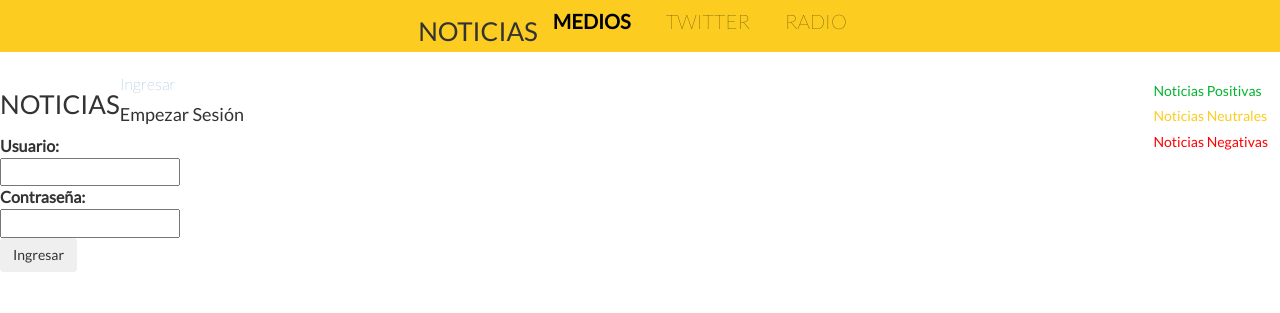
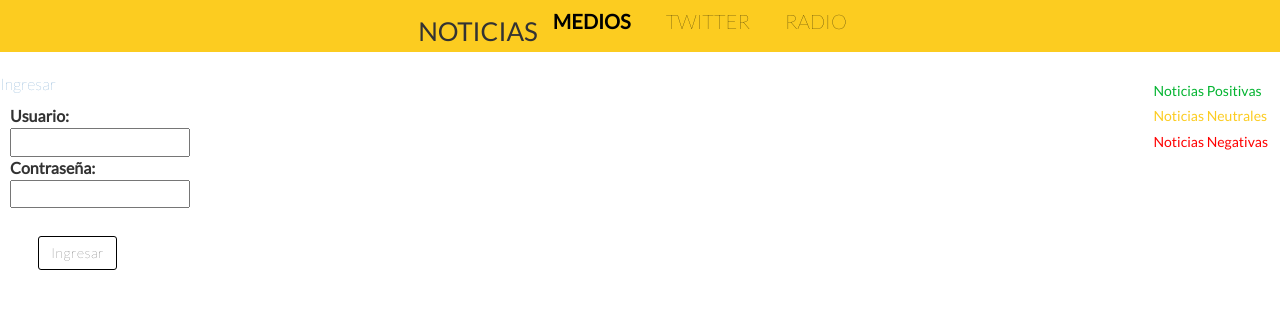
Before and after one commit to cmartinezacha/Panahuecos, a Flask app: page /login in a window 1280 px wide. Shown: the top 313 px of the page. Run offline with Flask 2, Linux system fonts and the light colour scheme; parts of the project's set-up code (start-up, migrations or seed data) failed here and were passed over; some libraries are stand-ins or nearby versions.

Commit message:
arreglando la pagina de login

```diff
--- a/static/override.css
+++ b/static/override.css
@@ -13,7 +13,6 @@ body{
 	float: left;
 	font: 400 26px/22px "Lato", "Open Sans", "Helvetica Neue", Helvetica, Arial, sans-serif;
 	text-transform: uppercase;
-	vertical-align: text-top;
 }
 
 .nav-pills a{
@@ -28,7 +27,7 @@ body{
 }
 .nav-pills>li>a:hover{
 	background-color: transparent;
-	color:black;
+	color:#BDBDBD;
 }
 
 .pull-right {
@@ -71,7 +70,7 @@ p{
 	font: 300 16px/22px "Lato", "Open Sans", "Helvetica Neue", Helvetica, Arial, sans-serif;
 	margin-left: 40px;
 }
-<<<<<<< HEAD
+
 
 .centered-pills {
     text-align: center
@@ -99,3 +98,28 @@ p{
 .parte-arriba{
 	margin: 10px;
 }
+
+
+.btn{
+	border-radius: 3px;
+	border-color: black;
+	border-width: 1px;
+	color: black;
+	cursor: pointer;
+	font-weight: 300;
+	letter-spacing: .5px;
+	margin: 0;
+	display: inline-block;
+	background: transparent;
+	margin: 2em
+}
+
+.btn:hover {
+	background: #fff;
+	color: #BDBDBD;
+	border-color: #BDBDBD;
+}
+
+.login{
+	margin: 10px;
+}
--- a/templates/login.html
+++ b/templates/login.html
@@ -1,17 +1,16 @@
 {% extends "layout.html" %}
 {% block content %}
-  <h3 class="titulo">Noticias</h3>
     <div class=metanav>
     {% if not session.logged_in %}
       <a href="{{ url_for('login') }}">Ingresar</a>
     {% else %}
-      <a class="cerrar-sesion" href="{{ url_for('logout') }}">Cerrar Sesión</a>
+      <a class="cerrar-sesion" href="{{ url_for('logout') }}"><!-- Cerrar Sesión --></a>
     {% endif %}
     </div>
 
-    <h4 class="ingresar">Empezar Sesión</h4>
+
     {% if error %}<p class=error><strong>Error:</strong> {{ error }}{% endif %}
-    <form  action="{{ url_for('login') }}" method=post>
+    <form  action="{{ url_for('login') }}" method=post class="login">
       <dl>
         <dt>Usuario:
         <dd><input type=text name=username>
```
